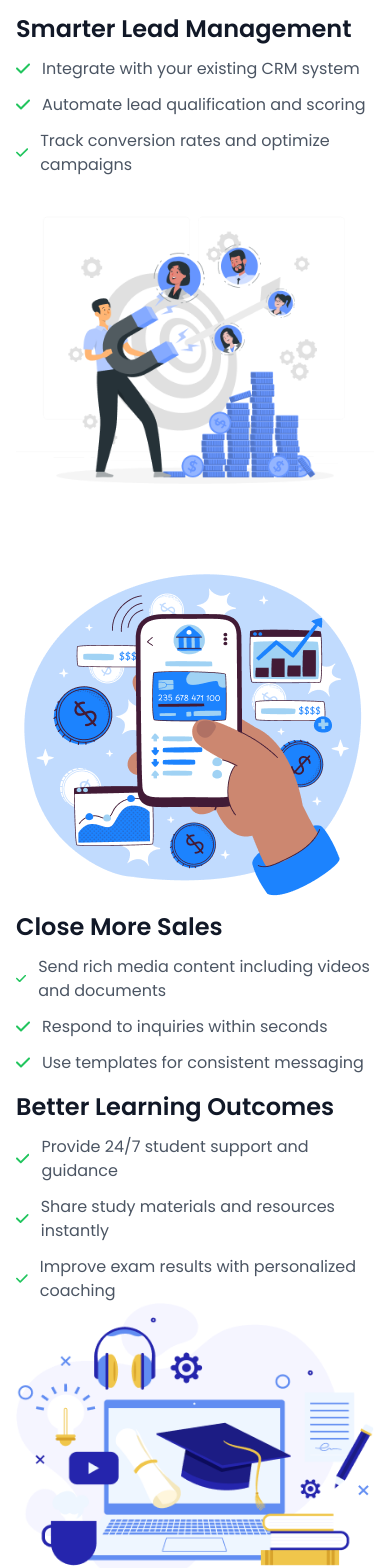
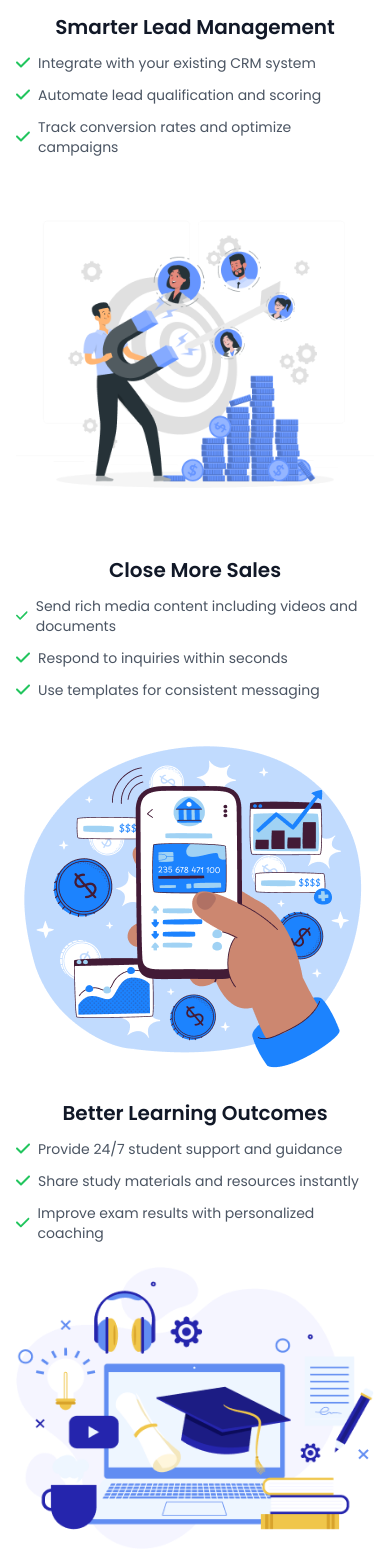
Before and after one commit to AQuadic/chat.space_nextjs, a Next.js app: page /solution in a window 390 px wide. Shown: the part 2880-4448 px from the top of the page. Built offline with nearby package versions, Linux system fonts and the light colour scheme.

Commit message:
fixes solutions

```diff
--- a/src/components/solution/SolutionFeatures.tsx
+++ b/src/components/solution/SolutionFeatures.tsx
@@ -1,80 +1,127 @@
-import React from 'react'
-import SolutionCheck from '../icons/solution/SolutionCheck'
-import Image from 'next/image'
+"use client";
+import React from "react";
+import { motion } from "framer-motion";
+import SolutionCheck from "../icons/solution/SolutionCheck";
+import Image from "next/image";
 
 const SolutionFeatures = () => {
   return (
-        <section className='container py-[50px]'>
-            <div className='flex md:flex-row flex-col items-center justify-between'>
+    <section className="container py-[50px]">
+      {/* Smarter Lead Management */}
+      <motion.div
+        className="flex md:flex-row flex-col items-center justify-between"
+        initial={{ opacity: 0, y: 40 }}
+        whileInView={{ opacity: 1, y: 0 }}
+        viewport={{ once: true, amount: 0.3 }}
+        transition={{ duration: 0.7, ease: "easeOut" }}
+      >
         <div>
-                    <h2 className='text-[#111827] md:text-4xl text-2xl font-semibold !font-Poppins mb-2.5'>Smarter Lead Management</h2>
+          <h2 className="text-[#111827] md:text-4xl text-xl font-semibold !font-Poppins mb-2.5 text-center md:text-left">
+            Smarter Lead Management
+          </h2>
           <ul>
-                        <li className='flex items-center gap-3 text-[#4B5563] text-base font-normal mt-3'>
+            <li className="flex items-center gap-2 text-[#4B5563] text-sm md:text-base font-normal mt-3">
               <SolutionCheck />
               Integrate with your existing CRM system
             </li>
-                        <li className='flex items-center gap-3 text-[#4B5563] text-base font-normal mt-3'>
+            <li className="flex items-center gap-2 text-[#4B5563] text-sm md:text-base font-normal mt-3">
               <SolutionCheck />
               Automate lead qualification and scoring
             </li>
-                        <li className='flex items-center gap-3 text-[#4B5563] text-base font-normal mt-3'>
+            <li className="flex items-center gap-2 text-[#4B5563] text-sm md:text-base font-normal mt-3">
               <SolutionCheck />
               Track conversion rates and optimize campaigns
             </li>
           </ul>
         </div>
-                <div>
-                    <Image src='/images/solution/smarterlead.png' alt='image' width={440} height={440} />
+        <div className="w-full md:w-auto mt-6 md:mt-0 flex justify-center">
+          <Image
+            src="/images/solution/smarterlead.png"
+            alt="image"
+            width={440}
+            height={440}
+            className="max-w-full h-auto"
+          />
         </div>
-            </div>
+      </motion.div>
 
-            <div className='flex md:flex-row flex-col items-center justify-between md:mt-0 mt-4'>
-                <div>
-                    <Image src='/images/solution/closemoresales.png' alt='image' width={440} height={440} />
+      {/* Close More Sales */}
+      <motion.div
+        className="flex max-sm:flex-col-reverse items-center justify-between md:mt-0 mt-4"
+        initial={{ opacity: 0, y: 40 }}
+        whileInView={{ opacity: 1, y: 0 }}
+        viewport={{ once: true, amount: 0.3 }}
+        transition={{ duration: 0.7, ease: "easeOut", delay: 0.2 }}
+      >
+        <div className="w-full md:w-auto mt-6 md:mt-0 flex justify-center">
+          <Image
+            src="/images/solution/closemoresales.png"
+            alt="image"
+            width={440}
+            height={440}
+            className="max-w-full h-auto"
+          />
         </div>
         <div>
-                    <h2 className='text-[#111827] md:text-4xl text-2xl font-semibold !font-Poppins mb-2.5'>Close More Sales</h2>
+          <h2 className="text-[#111827] md:text-4xl text-xl font-semibold !font-Poppins mb-2.5 text-center md:text-left">
+            Close More Sales
+          </h2>
           <ul>
-                        <li className='flex items-center gap-3 text-[#4B5563] text-base font-normal mt-3'>
+            <li className="flex items-center gap-2 text-[#4B5563] text-sm md:text-base font-normal mt-3">
               <SolutionCheck />
               Send rich media content including videos and documents
             </li>
-                        <li className='flex items-center gap-3 text-[#4B5563] text-base font-normal mt-3'>
+            <li className="flex items-center gap-2 text-[#4B5563] text-sm md:text-base font-normal mt-3">
               <SolutionCheck />
               Respond to inquiries within seconds
             </li>
-                        <li className='flex items-center gap-3 text-[#4B5563] text-base font-normal mt-3'>
+            <li className="flex items-center gap-2 text-[#4B5563] text-sm md:text-base font-normal mt-3">
               <SolutionCheck />
               Use templates for consistent messaging
             </li>
           </ul>
         </div>
-            </div>
+      </motion.div>
 
-            <div className='flex md:flex-row flex-col items-center justify-between md:mt-0 mt-4'>
+      {/* Better Learning Outcomes */}
+      <motion.div
+        className="flex md:flex-row flex-col items-center justify-between md:mt-0 mt-4"
+        initial={{ opacity: 0, y: 40 }}
+        whileInView={{ opacity: 1, y: 0 }}
+        viewport={{ once: true, amount: 0.3 }}
+        transition={{ duration: 0.7, ease: "easeOut", delay: 0.4 }}
+      >
         <div>
-                    <h2 className='text-[#111827] md:text-4xl text-2xl font-semibold !font-Poppins mb-2.5'>Better Learning Outcomes</h2>
+          <h2 className="text-[#111827] md:text-4xl text-xl font-semibold !font-Poppins mb-2.5 text-center md:text-left">
+            Better Learning Outcomes
+          </h2>
           <ul>
-                        <li className='flex items-center gap-3 text-[#4B5563] text-base font-normal mt-3'>
+            <li className="flex items-center gap-2 text-[#4B5563] text-sm md:text-base font-normal mt-3">
               <SolutionCheck />
               Provide 24/7 student support and guidance
             </li>
-                        <li className='flex items-center gap-3 text-[#4B5563] text-base font-normal mt-3'>
+            <li className="flex items-center gap-2 text-[#4B5563] text-sm md:text-base font-normal mt-3">
               <SolutionCheck />
               Share study materials and resources instantly
             </li>
-                        <li className='flex items-center gap-3 text-[#4B5563] text-base font-normal mt-3'>
+            <li className="flex items-center gap-2 text-[#4B5563] text-sm md:text-base font-normal mt-3">
               <SolutionCheck />
               Improve exam results with personalized coaching
             </li>
           </ul>
         </div>
-                <div>
-                    <Image src='/images/solution/betterlearning.png' alt='image' width={440} height={440} />
+        <div className="w-full md:w-auto mt-6 md:mt-0 flex justify-center">
+          <Image
+            src="/images/solution/betterlearning.png"
+            alt="image"
+            width={440}
+            height={440}
+            className="max-w-full h-auto"
+          />
         </div>
-            </div>
+      </motion.div>
     </section>
-    )
-}
+  );
+};
 
-export default SolutionFeatures
+export default SolutionFeatures;
```
Lines whose indentation alone changed are shown as unchanged.
